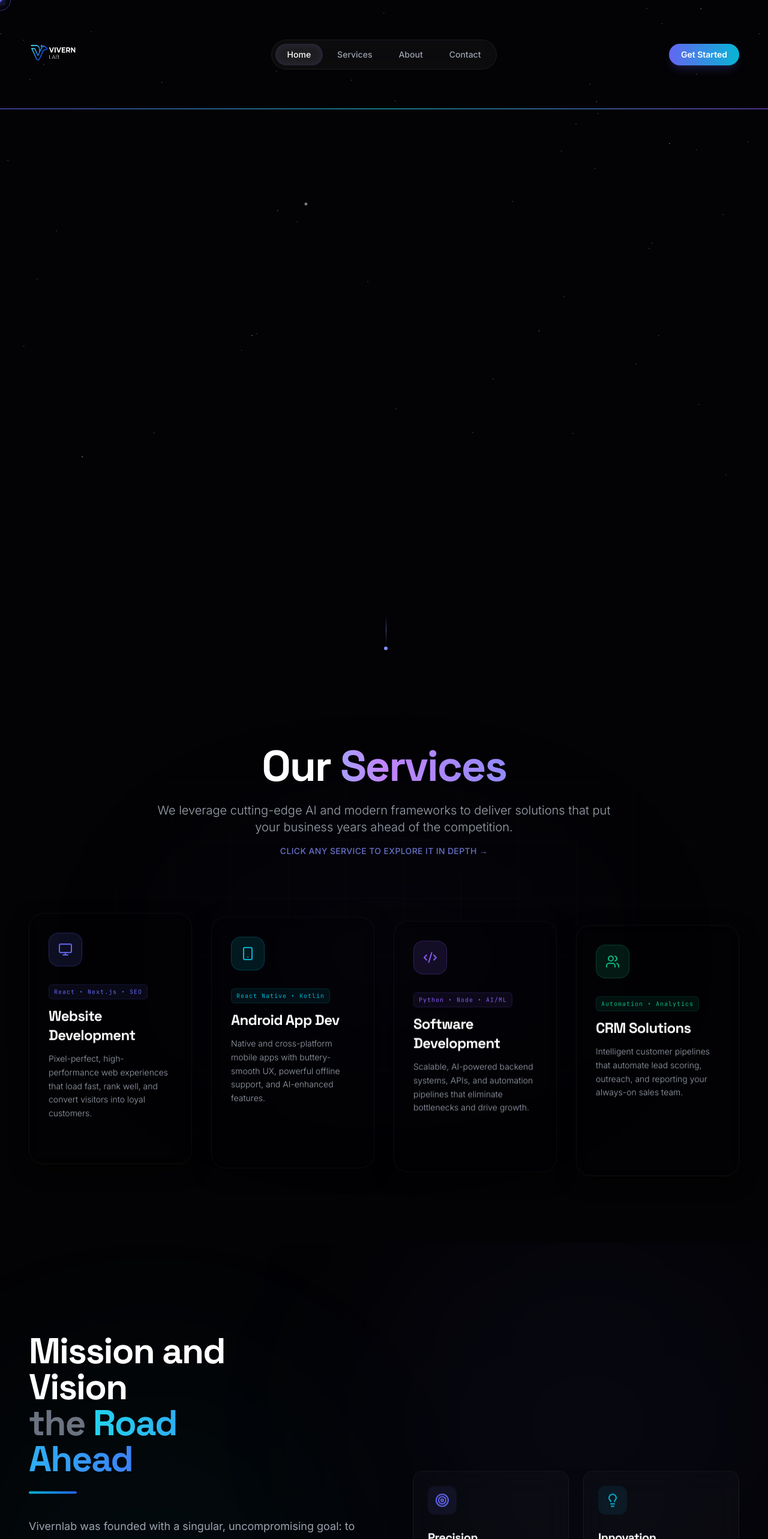
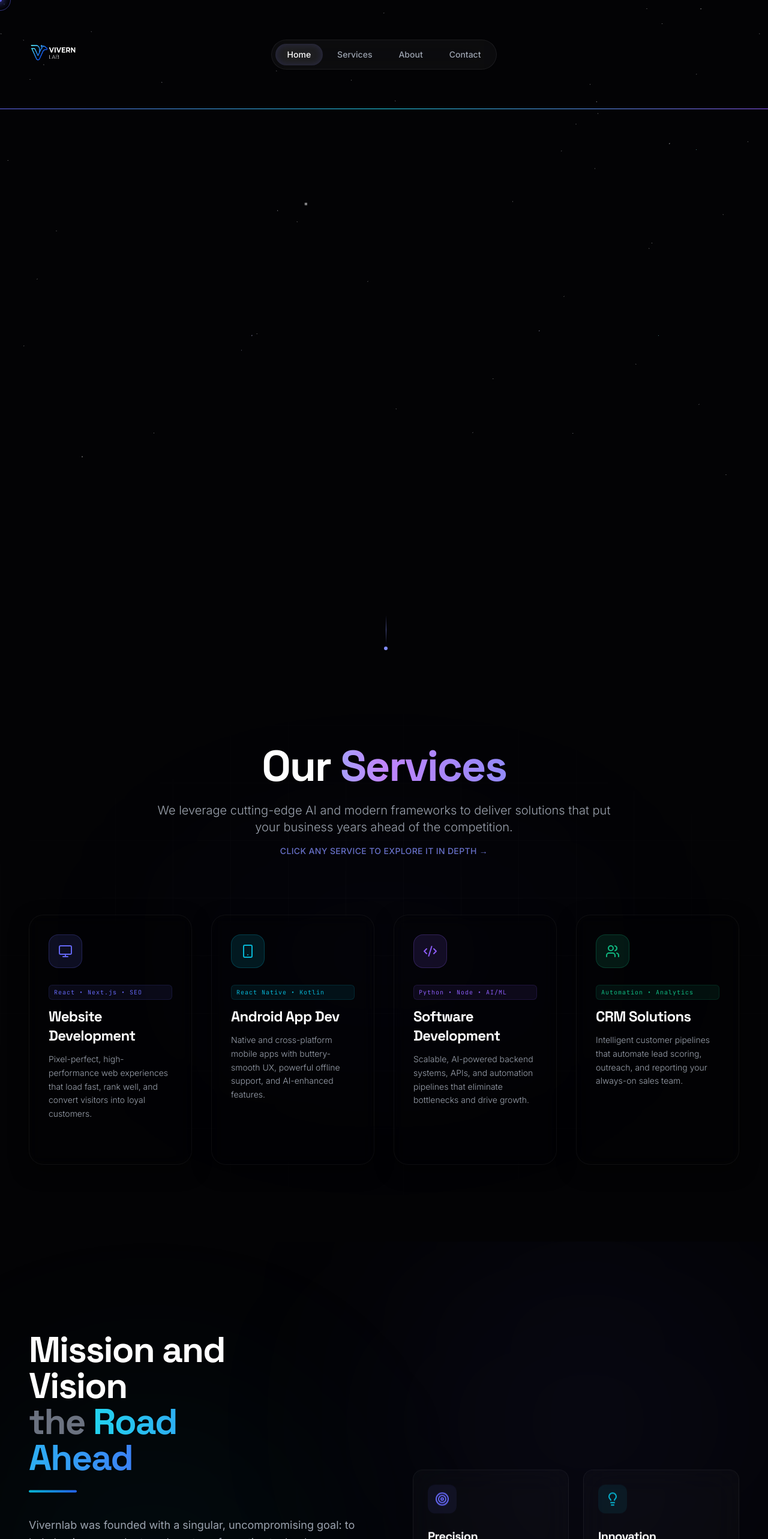
Before and after one commit to AnugrahDethe/StartUp, a React (Vite) app: page / in a window 1280 px wide. Shown: the top 2566 px of the page at 60% size. Built offline with nearby package versions, Linux system fonts and the light colour scheme.

Commit message:
aligemnt

```diff
--- a/src/components/Navbar.jsx
+++ b/src/components/Navbar.jsx
@@ -100,19 +100,8 @@ const Navbar = () => {
           </nav>
         </div>
 
-        {/* CTA + Mobile Toggle */}
+        {/* Mobile Toggle */}
         <div className="flex-1 flex justify-end items-center gap-3">
-          {/* Desktop CTA */}
-          <motion.a
-            href="#contact"
-            whileHover={{ scale: 1.05 }}
-            whileTap={{ scale: 0.95 }}
-            className="hidden md:inline-flex items-center gap-2 px-5 py-2 rounded-full text-sm font-semibold text-white bg-gradient-to-r from-indigo-500 to-cyan-500 shadow-lg shadow-indigo-500/20"
-          >
-            Get Started
-          </motion.a>
-
-          {/* Mobile Toggle */}
           <motion.button
             whileTap={{ scale: 0.9 }}
             className="md:hidden z-50 w-10 h-10 rounded-xl bg-white/[0.05] backdrop-blur-xl border border-white/[0.07] flex items-center justify-center text-gray-300"
@@ -157,16 +146,6 @@ const Navbar = () => {
                   {link.name}
                 </motion.a>
               ))}
-              <motion.a
-                href="#contact"
-                initial={{ opacity: 0, x: -20 }}
-                animate={{ opacity: 1, x: 0 }}
-                transition={{ delay: navLinks.length * 0.06 }}
-                className="mt-2 py-3 px-4 text-center text-white font-semibold rounded-xl bg-gradient-to-r from-indigo-500 to-cyan-500"
-                onClick={() => setMobileMenuOpen(false)}
-              >
-                Get Started
-              </motion.a>
             </div>
           </motion.div>
         )}
--- a/src/components/Services.jsx
+++ b/src/components/Services.jsx
@@ -57,9 +57,6 @@ const ServiceCard = ({ service, onServiceClick, index, scrollYProgress }) => {
   const [spotlight, setSpotlight] = useState({ x: 50, y: 50, visible: false });
   const [hovered, setHovered] = useState(false);
 
-  // Staggered parallax for each card based on its index
-  const yOffset = useTransform(scrollYProgress, [0, 1], [150 + index * 80, -100 - index * 40]);
-  const opacity = useTransform(scrollYProgress, [0, 0.2, 0.8, 1], [0, 1, 1, 0.5]);
 
   const rotateX = useTransform(mouseY, [-0.5, 0.5], [12, -12]);
   const rotateY = useTransform(mouseX, [-0.5, 0.5], [-12, 12]);
@@ -85,8 +82,6 @@ const ServiceCard = ({ service, onServiceClick, index, scrollYProgress }) => {
     <motion.div
       ref={cardRef}
       style={{
-        y: yOffset,
-        opacity,
         rotateX, rotateY,
         transformPerspective: 1200,
         transformStyle: 'preserve-3d',
@@ -99,7 +94,7 @@ const ServiceCard = ({ service, onServiceClick, index, scrollYProgress }) => {
       onMouseLeave={handleMouseLeave}
       onMouseEnter={() => setHovered(true)}
       onClick={() => onServiceClick(service.id)}
-      className="relative group rounded-3xl border border-white/5 p-8 overflow-hidden cursor-pointer select-none bg-black/20 backdrop-blur-md"
+      className="relative group rounded-3xl border border-white/5 p-8 overflow-hidden cursor-pointer select-none bg-black/20 backdrop-blur-md h-full min-h-[400px] flex flex-col items-start"
     >
       {/* Mouse spotlight */}
       <div
@@ -114,7 +109,7 @@ const ServiceCard = ({ service, onServiceClick, index, scrollYProgress }) => {
       <div className={`absolute top-0 left-0 right-0 h-[2px] bg-gradient-to-r ${service.gradient} opacity-0 group-hover:opacity-100 transition-opacity duration-500 z-10`} />
 
       {/* Content (lifted via translateZ for 3D depth) */}
-      <div className="relative z-20" style={{ transform: 'translateZ(30px)' }}>
+      <div className="relative z-20 flex flex-col flex-1" style={{ transform: 'translateZ(30px)' }}>
         {/* Icon */}
         <motion.div
           whileHover={{ rotate: [0, -10, 10, 0], scale: 1.15 }}
@@ -144,7 +139,7 @@ const ServiceCard = ({ service, onServiceClick, index, scrollYProgress }) => {
 
         {/* CTA */}
         <div
-          className="flex items-center gap-1.5 text-xs font-semibold opacity-0 group-hover:opacity-100 transition-all duration-300 translate-y-4 group-hover:translate-y-0"
+          className="flex items-center gap-1.5 text-xs font-semibold opacity-0 group-hover:opacity-100 transition-all duration-300 translate-y-4 group-hover:translate-y-0 mt-auto"
           style={{ color: service.accent }}
         >
           Explore Service <ArrowRight size={14} className="group-hover:translate-x-1 transition-transform" />
@@ -192,7 +187,7 @@ const Services = ({ onServiceClick }) => {
         </motion.div>
 
         {/* Cards Grid with individual Parallax */}
-        <div className="grid grid-cols-1 md:grid-cols-2 lg:grid-cols-4 gap-6 lg:gap-8">
+        <div className="grid grid-cols-1 md:grid-cols-2 lg:grid-cols-4 gap-6 lg:gap-8 items-stretch" style={{ gridAutoRows: '1fr' }}>
           {services.map((service, index) => (
             <ServiceCard
               key={service.id}
```
